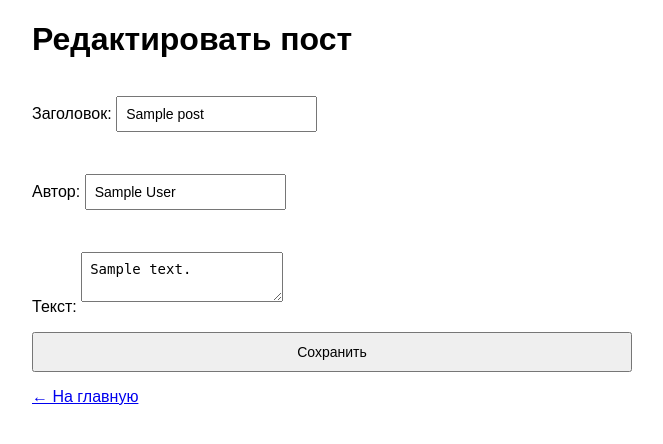
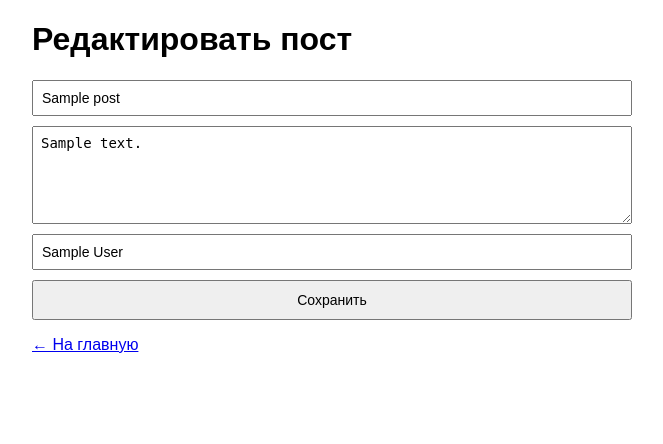
Before and after one commit to ritoru0/flask2, a Flask app: page /edit/1 in a window 1280 px wide. Shown: the top 444 px of the page, without its empty margins (308-971 px from the left). Run offline with Flask 3, Linux system fonts and the light colour scheme; tables that the repository leaves empty hold one stand-in row (values such as "Sample post").

Commit message:
Update edit_post.html
поправила форматирование страницы редактирование

```diff
--- a/app/templates/edit_post.html
+++ b/app/templates/edit_post.html
@@ -13,9 +13,9 @@
 <body>
     <h1>Редактировать пост</h1>
     <form method="POST">
-        <p>Заголовок: <input type="text" name="title" value="{{ post.title }}"></p>
-        <p>Автор: <input type="text" name="author" value="{{ post.author }}"></p>
-        <p>Текст: <textarea name="body">{{ post.body }}</textarea></p>
+        <input type="text" name="title" placeholder="Заголовок" value="{{ post.title }}" required>
+        <textarea name="body" rows="5" placeholder="Текст статьи">{{ post.body }}</textarea>
+        <input type="text" name="author" placeholder="Автор" value="{{ post.author }}" required>
         <button type="submit">Сохранить</button>
     </form>
     <p><a href="{{ url_for('main.index') }}">← На главную</a></p>
```
